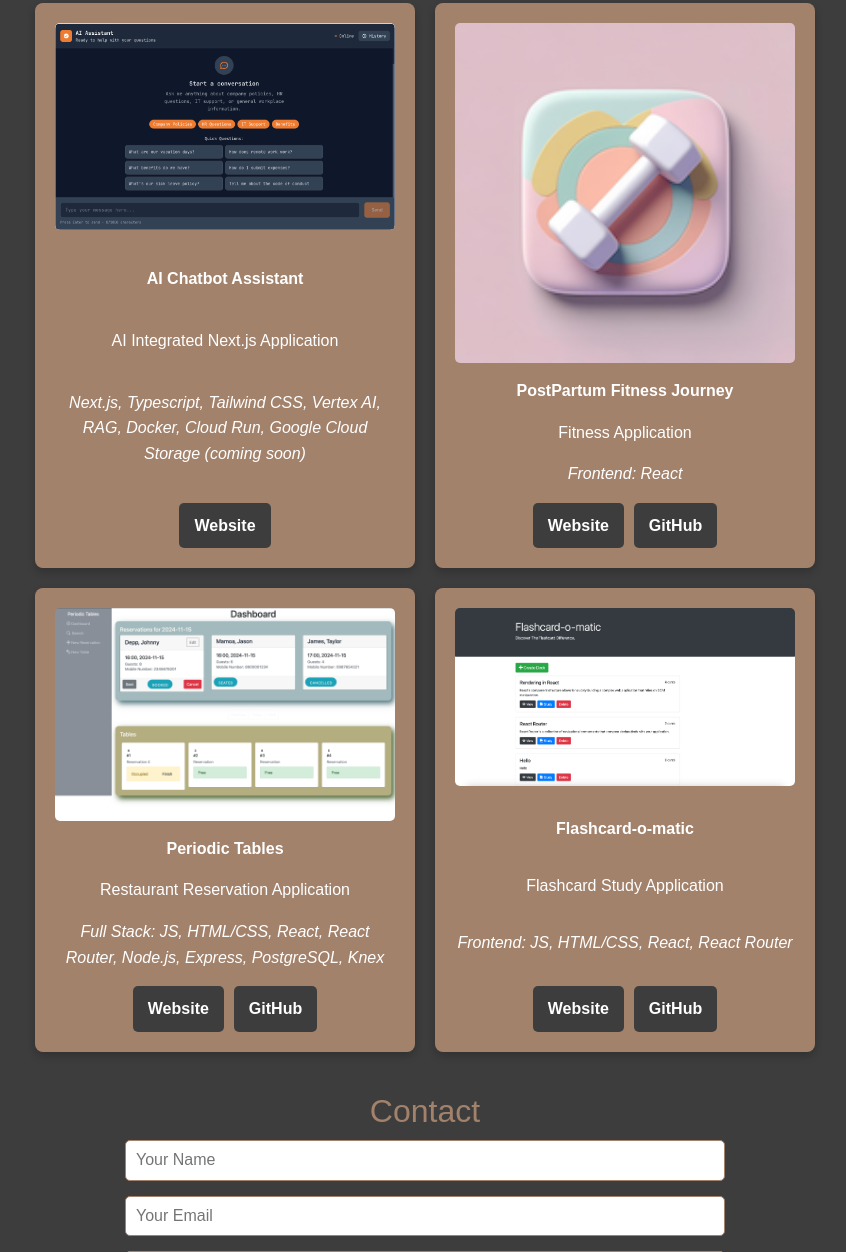
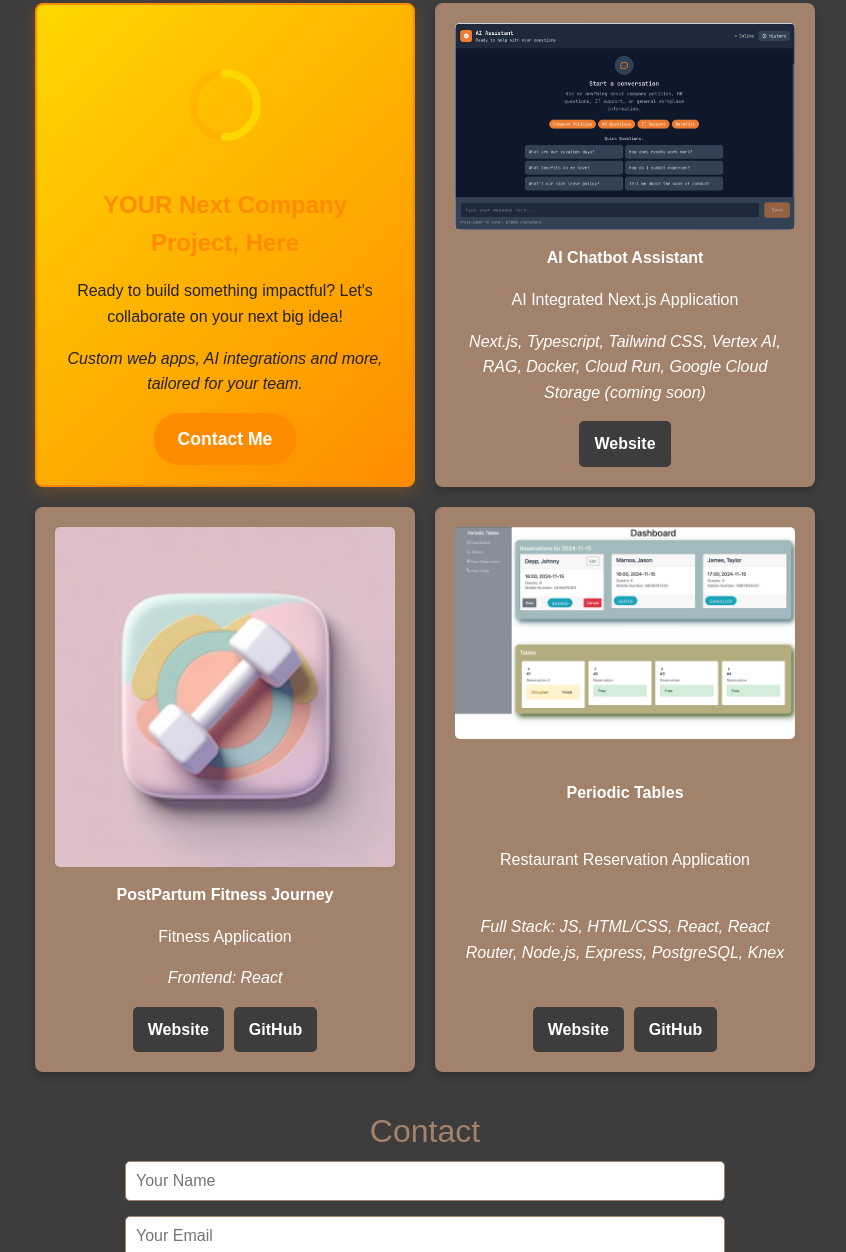
Before and after one commit to skylarnlea/portfolio, a plain HTML site: page index.html in a window 1280 px wide. Shown: the part 1246-2498 px from the top of the page, without its empty margins (215-1061 px from the left). Drawn offline with nearby package versions, Linux system fonts and the light colour scheme.

Commit message:
updates for portfolio

```diff
--- a/index.html
+++ b/index.html
@@ -95,6 +95,15 @@
             <h2>Projects</h2>
             <br />
             <div class="projects-container">
+                <div class="project-card recruiter-hook">
+                    <img src="images/loading-spinner.svg" alt="Loading: Your Next Company Project" style="width:80px;height:80px;margin:auto;display:block;">
+                    <p><b>YOUR Next Company Project, Here</b></p>
+                    <p>Ready to build something impactful? Let's collaborate on your next big idea!</p>
+                    <p><i>Custom web apps, AI integrations and more, tailored for your team.</i></p>
+                    <div class="project-buttons">
+                        <a href="#contact" class="contact-btn">Contact Me</a>
+                    </div>
+                </div>
                 <div class="project-card">
                     <img src="/images/AIChatbotAssistant.png" alt="AI chatbot assistant image">
                     <p><b>AI Chatbot Assistant</b></p>
@@ -124,16 +133,6 @@
                         <a href="https://github.com/skylarnlea/Restaurant-Reservation-Capstone">GitHub</a>
                     </div>
                 </div>
-                <div class="project-card">
-                    <img src="images/FlashcardApp.png" alt="flashcard application image">
-                    <p><b>Flashcard-o-matic</b></p>
-                    <p>Flashcard Study Application</p>
-                    <p><i>Frontend: JS, HTML/CSS, React, React Router</i></p>
-                    <div class="project-buttons">
-                        <a href="https://flashcard-app-xo3y.onrender.com/">Website</a>
-                        <a href="https://github.com/skylarnlea/Flashcard-App">GitHub</a>
-                    </div>
-                </div>
             </div>
         </section>
         <section class="contact-section" id="contact">
--- a/style.css
+++ b/style.css
@@ -181,6 +181,32 @@ main {
   flex-direction: column; /* Stack content vertically inside the card */
   justify-content: space-between; /* Space out the content */
   transition: transform 0.3s ease; /* Add smooth hover effect */
+}
+
+.recruiter-hook {
+  background: linear-gradient(135deg, #FFD700 0%, #FF8C00 100%);
+  color: #222;
+  border: 2px solid #FF8C00;
+  box-shadow: 0 6px 16px rgba(255, 140, 0, 0.2);
+  position: relative;
+}
+.recruiter-hook b {
+  font-size: 1.5em;
+  color: #FF8C00;
+}
+.recruiter-hook .contact-btn {
+  background-color: #FF8C00;
+  color: #fff;
+  border: none;
+  font-size: 1.1em;
+  padding: 12px 24px;
+  border-radius: 25px;
+  box-shadow: 0 2px 8px rgba(255, 140, 0, 0.15);
+  transition: background 0.3s, color 0.3s;
+}
+.recruiter-hook .contact-btn:hover {
+  background: #FFD700;
+  color: #FF8C00;
 }
 
 .project-card:hover {
```
Also changed, not shown: images/loading-spinner.svg (added).
